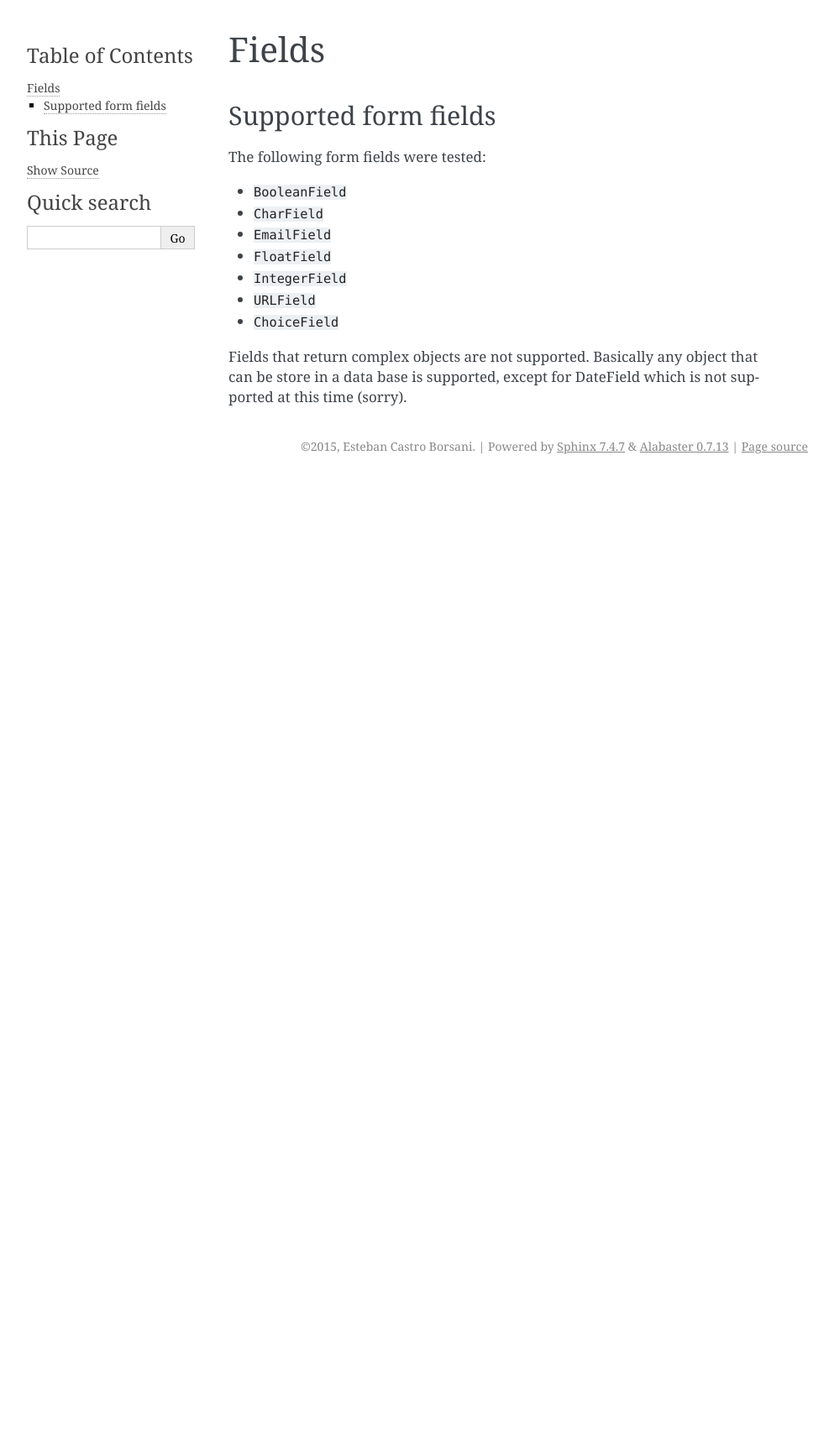
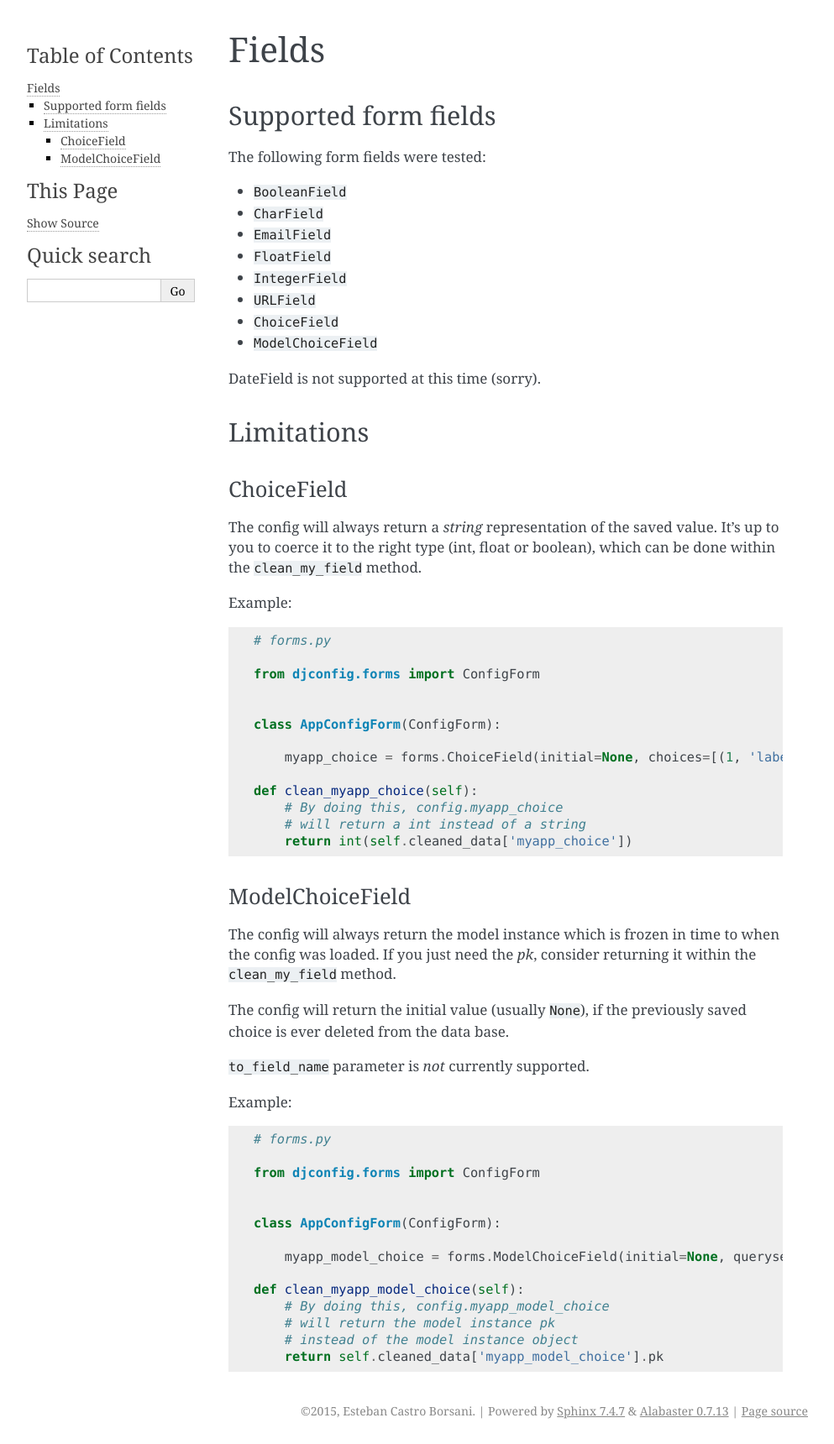
Before and after one commit to nitely/django-djconfig, a Sphinx documentation site: the page built from docs/fields.rst, in a window 1280 px wide. Shown: the whole page at 84% size, without its empty margins (148-1141 px from the left). Built offline with Sphinx 7.4.7, drawn with Linux system fonts in a browser that asks for light colours; before the commit the page ends 900 px from its top, so only the background shows below that.

Commit message:
ModelChoiceField support #16

```diff
--- a/docs/fields.rst
+++ b/docs/fields.rst
@@ -15,7 +15,64 @@ The following form fields were tested:
 * ``IntegerField``
 * ``URLField``
 * ``ChoiceField``
+* ``ModelChoiceField``
 
-Fields that return complex objects are not supported.
-Basically any object that can be store in a data base is supported,
-except for DateField which is not supported at this time (sorry).
+DateField is not supported at this time (sorry).
+
+Limitations
+-----------
+
+ChoiceField
+***********
+
+The config will always return a *string*
+representation of the saved value. It's up to you to coerce
+it to the right type (int, float or boolean), which can be
+done within the ``clean_my_field`` method.
+
+Example::
+
+    # forms.py
+
+    from djconfig.forms import ConfigForm
+
+
+    class AppConfigForm(ConfigForm):
+
+        myapp_choice = forms.ChoiceField(initial=None, choices=[(1, 'label_a'), (2, 'label_b')])
+
+    def clean_myapp_choice(self):
+        # By doing this, config.myapp_choice
+        # will return a int instead of a string
+        return int(self.cleaned_data['myapp_choice'])
+
+
+ModelChoiceField
+****************
+
+The config will always return the model
+instance which is frozen in time to when the config was loaded.
+If you just need the *pk*, consider returning it within the ``clean_my_field``
+method.
+
+The config will return the initial value (usually ``None``),
+if the previously saved choice is ever deleted from the data base.
+
+``to_field_name`` parameter is *not* currently supported.
+
+Example::
+
+    # forms.py
+
+    from djconfig.forms import ConfigForm
+
+
+    class AppConfigForm(ConfigForm):
+
+        myapp_model_choice = forms.ModelChoiceField(initial=None, queryset=MyModel.objects.all())
+
+    def clean_myapp_model_choice(self):
+        # By doing this, config.myapp_model_choice
+        # will return the model instance pk
+        # instead of the model instance object
+        return self.cleaned_data['myapp_model_choice'].pk
```
Also changed, not shown: 7 other files.
